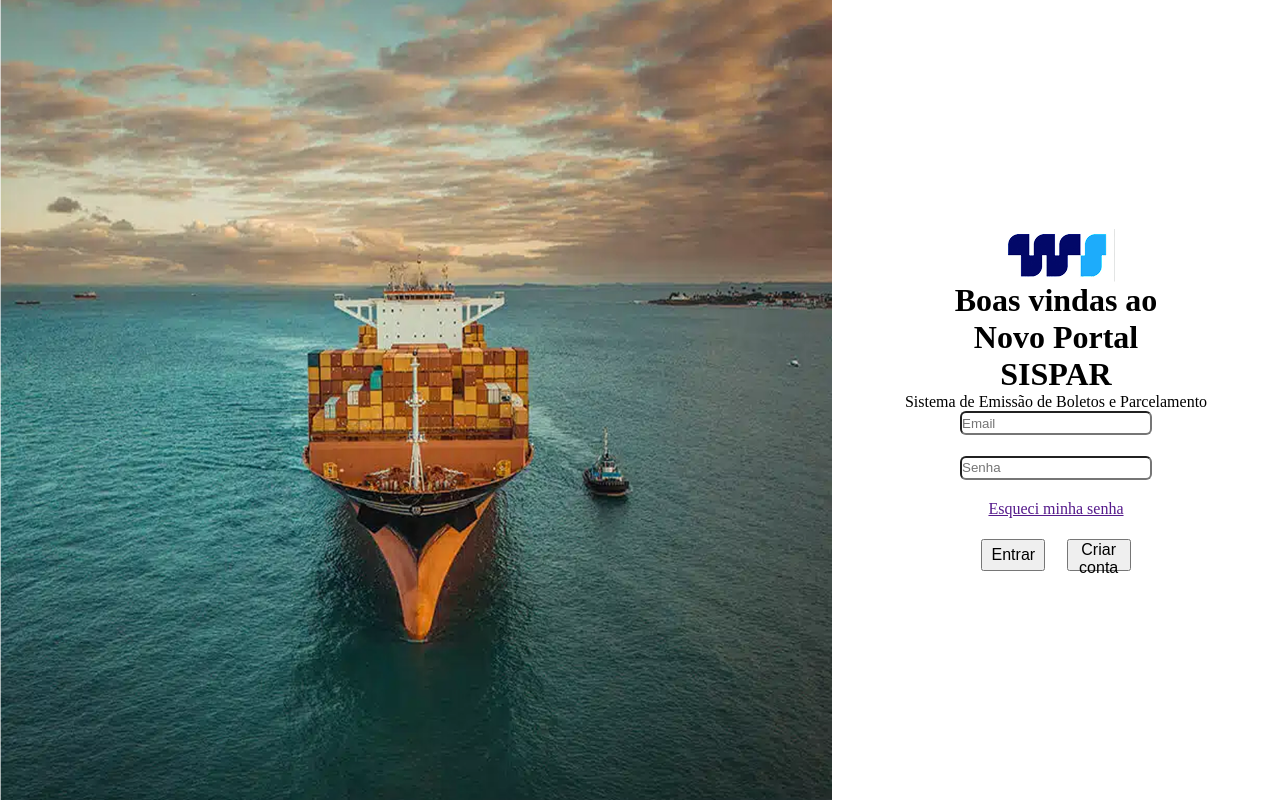
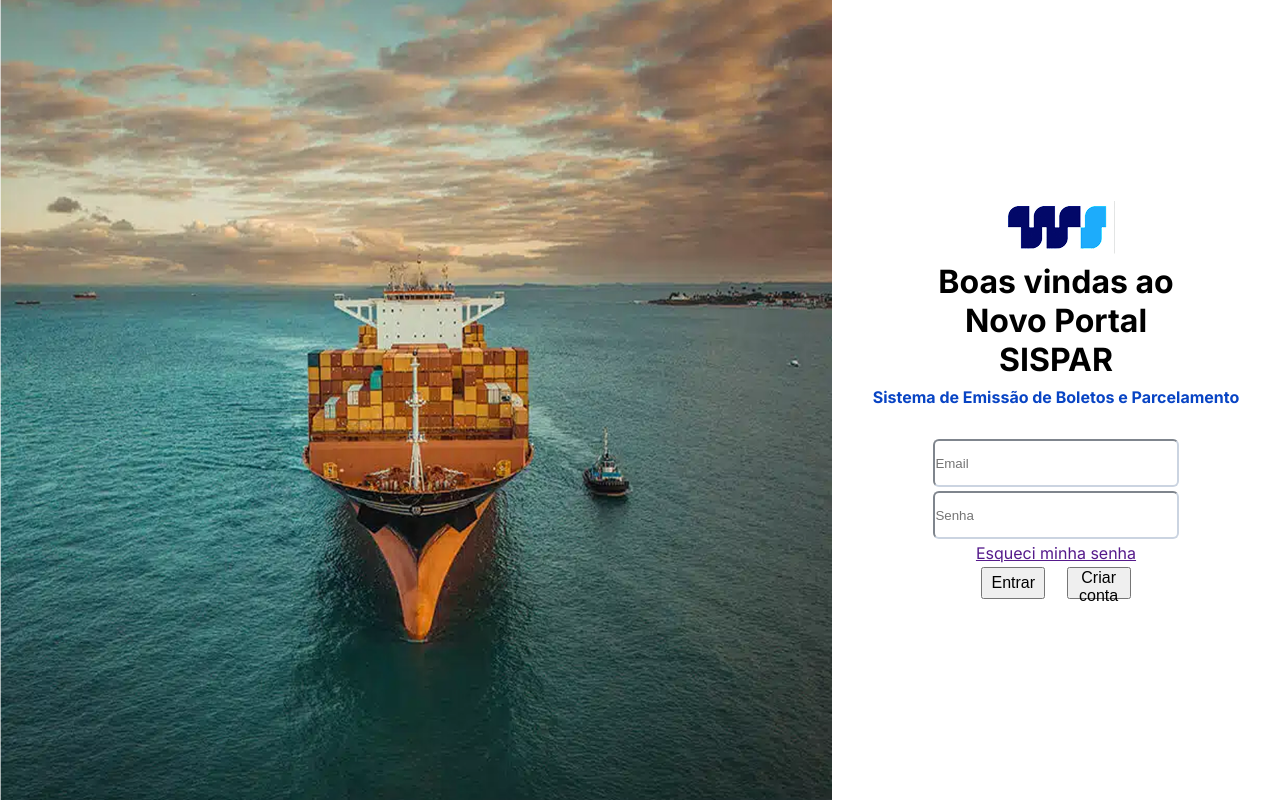
Before and after one commit to jonatanlima06/sispar, a React (Vite) app in the folder sispar/: page / in a window 1280 px wide. Built offline with nearby package versions, Linux system fonts and the light colour scheme.

Commit message:
Iniciando a tela de reembolso

```diff
--- a/sispar/src/App.jsx
+++ b/sispar/src/App.jsx
@@ -1,13 +1,18 @@
-import Login from "./components/login/Login"
+import { BrowserRouter, Routes, Route } from "react-router-dom"
+import Login from "./components/login/Login.jsx"
+import Reembolsos from "./components/reembolsos/Reembolsos.jsx"
+import Solicitacao from "./components/solicitacao/Solicitacao.jsx"
 import "./global.scss"
 
 function App() {
   return(
-    <>
-    <Login />
-
-    </>
-  )
+    <BrowserRouter>
+      <Routes>
+        <Route path="/" element={<Login/>}/>
+        <Route path="/reembolsos" element={<Reembolsos/>}/>
+        <Route path="/solicitacao" element={<Solicitacao/>}/>
+      </Routes>
+    </BrowserRouter>
+  );
 }
-
-export default App
+export default App;
--- a/sispar/src/components/login/Login.jsx
+++ b/sispar/src/components/login/Login.jsx
@@ -1,7 +1,15 @@
+import {useNavigate} from "react-router-dom";
 import Logo from "../../assets/Tela Login/logo-ws.png";
-import styles from "./Login.module.scss"
+import styles from "./Login.module.scss";
 
 function Login() {
+
+const navigate = useNavigate() // Iniciando o hook useNavigate
+
+const irParaReembolsos = () => {
+    navigate("/reembolsos") // Redirecionando para a página de reembolsos
+}
+
     return (
         <main>
             <section className={styles.containerLogin}>
@@ -16,7 +24,7 @@ function Login() {
                     <input type="password" name="password" id="password" placeholder="Senha" />
                     <a href="">Esqueci minha senha</a>
                     <div className={styles.buttonGroup}>
-                        <button>Entrar</button>
+                        <button onClick={irParaReembolsos}>Entrar</button>
                         <button>Criar conta</button>
                     </div>
                 </form>
--- a/sispar/src/components/login/Login.module.scss
+++ b/sispar/src/components/login/Login.module.scss
@@ -17,13 +17,21 @@ main {
     flex-direction: column;
     justify-content: center;
     align-items: center;
+    font-family: "Inter";
 
     h1 {
         font-size: 2rem;
         width: 20vw;
+        font-weight: 700;
         text-align: center;
+        padding: 8px;
     }
 
+    p {
+        padding-bottom: 32px;
+        font-weight: 700;
+        color: #0844C4;
+    }
 
     form {
         height: 20vh;
@@ -33,9 +41,13 @@ main {
         align-items: center;
 
         input {
-            height: 3vh;
-            width: 15vw;
+            height: 6vh;
+            width: 19.16vw;
             border-radius: 6px;
+            padding: 12px, 13px;
+            border-color: #CBD4E1;
+            color: #898D93;
+
         }
 
         .buttonGroup {
--- a/sispar/src/components/reembolsos/Reembolsos.jsx
+++ b/sispar/src/components/reembolsos/Reembolsos.jsx
@@ -0,0 +1,25 @@
+import styles from "./Reembolsos.module.scss"
+import Home from "../../assets/Header/Home.png"
+import Seta from "../../assets/Dashboard/Vector_seta.png"
+import Analise from "../../assets/Dashboard/Análises.png"
+import NumeroAnalises from "../../assets/Dashboard/N-Análises.png"
+import NumeroAprovados from "../../assets/Dashboard/N-Aprovados.png"
+import NumeroRejeitados from "../../assets/Dashboard/N-Rejeitados.png"
+import NumeroSolicitados from "../../assets/Dashboard/N-Solicitados.png"
+import Sistema from "../../assets/Dashboard/Sistema-atualizado.png"
+import SolicitarHistorico from "../../assets/Dashboard/Solicitar - Histórico.png"
+import SolicitarReembolso from "../../assets/Dashboard/Solicitar - Reembolso.png"
+
+function Reembolsos() {
+    return(
+        <>
+            <header>
+                <img src={Home} alt="Vetor de uma casinha" />
+                <img src={Seta} alt="Vetor de uma setinha" />
+                <p>Reembolsos</p>
+            </header>
+        </>
+    )
+}
+
+export default Reembolsos
--- a/sispar/src/components/solicitacao/Solicitacao.jsx
+++ b/sispar/src/components/solicitacao/Solicitacao.jsx
@@ -0,0 +1,9 @@
+function Solicitacao() {
+    return(
+        <>
+            <h2>Olá, sou o componente Solicitação.</h2>
+        </>
+    )
+}
+
+export default Solicitacao
--- a/sispar/src/global.scss
+++ b/sispar/src/global.scss
@@ -1,3 +1,5 @@
+@import url("https://fonts.googleapis.com/css2?family=Inter:ital,opsz,wght@0,14..32,100..900;1,14..32,100..900&family=Itim&display=swap");
+
 *{
     margin: 0;
     padding: 0;
```
Also changed, not shown: sispar/src/assets/Dashboard/Vector_seta.png (added), sispar/src/assets/Header/Home.png (renamed from sispar/src/assets/Header/botão - Home.png).
